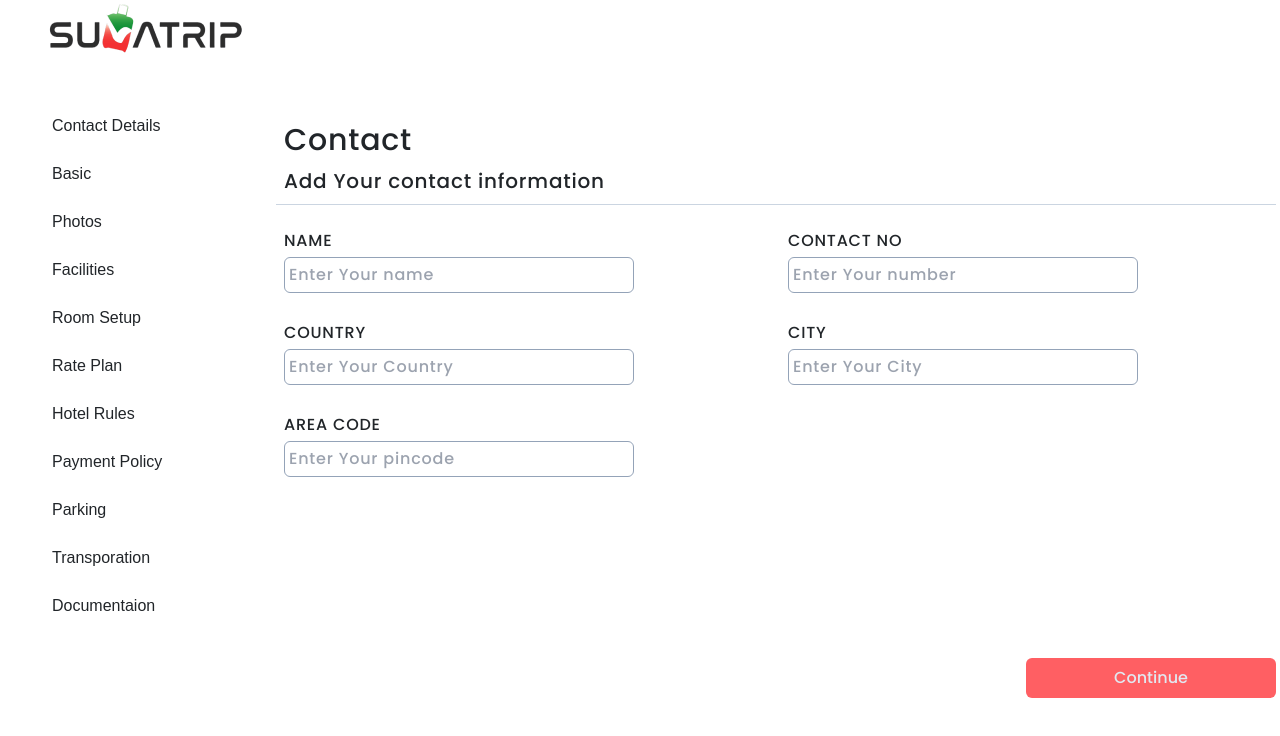
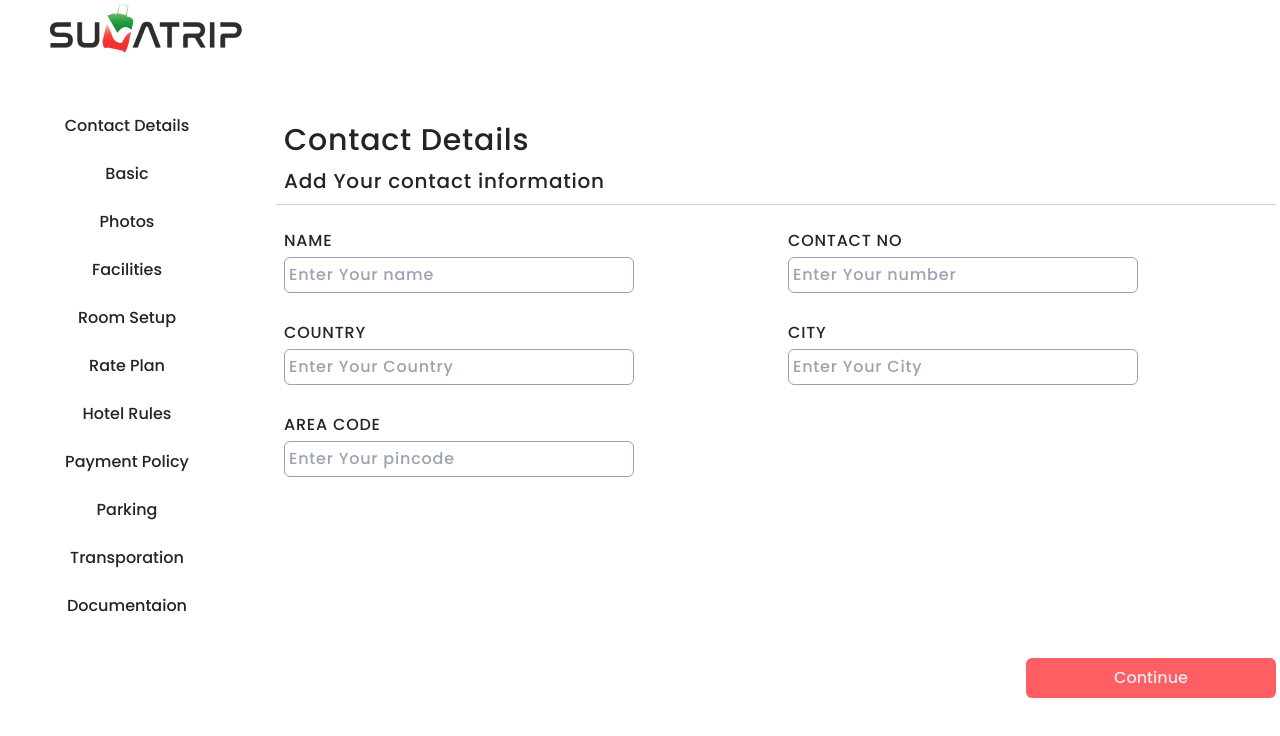
Before and after one commit to ishaanw007/suvatripadmin, a React (Create React App) app: page /contact in a window 1280 px wide. Shown: the top 736 px of the page. Built offline with nearby package versions, Linux system fonts and the light colour scheme.

Commit message:
Update contact form heading && SideBar style

```diff
--- a/src/Components/Contact/Contactform.jsx
+++ b/src/Components/Contact/Contactform.jsx
@@ -39,7 +39,7 @@ function Contactform() {
             <div style={{ fontFamily: `'Poppins', sans-serif` }} className=' w-full md:w-[1000px]  h-screen md:h-[550px] mt-5 overflow-x-hidden overflow-y-auto'>
                 <div className='w-full h-auto  md:h-[500px] rounded-lg tracking-wider'>
                     <div className='px-2 md:px-5 py-2 mb-1 border-b-[1px] border-slate-300'>
-                        <h3 className='text-[30px] font-[500] my-2'>Contact</h3>
+                        <h3 className='text-[30px] font-[500] my-2'>Contact Details</h3>
                         <p className='text-[20px] font-[400]'>Add Your contact information</p>
                     </div>
 
--- a/src/Components/Sidebar.jsx
+++ b/src/Components/Sidebar.jsx
@@ -1,74 +1,157 @@
-import React from 'react'
-import { Link } from 'react-router-dom'
-
+import React, { useState } from "react";
+import { Link } from "react-router-dom";
 
 function Sidebar() {
+  const [selectedLink, setSelectedLink] = useState(null);
 
+  const handleLinkClick = (index) => {
+     setSelectedLink(index);
+   };
 
   return (
-        <div className='hidden md:block h-[550px]  mt-5'>
-            <div style={{ fontFamily: `'Josefin Sans', sans-serif` }} class="container text-center px-5">
-                <div class="col w-[150px] text-left">
+    <div className="hidden md:block h-[550px]  mt-5">
+      <div
+        style={{ fontFamily: `'Poppins', sans-serif` }}
+        class="container text-center px-5"
+      >
+        <div class="col w-[150px] text-center">
           <Link to="/contact/">
-                        <div class="col  my-2 py-2 rounded-md hover:bg-[#ff5f63] cursor-pointer ease-in-out duration-200">
+            <div
+              className={`col my-2 py-2 rounded-md cursor-pointer ease-in-out duration-200 ${
+                selectedLink === 1
+                  ? "bg-[#FF5F6326] text-[#FF5F63]"
+                  : "hover:bg-[#FF5F6326] hover:text-[#FF5F63]"
+              }`}
+              onClick={() => handleLinkClick(1)}
+            >
               Contact Details
             </div>
           </Link>
-                    <Link to='/contact/basic'>
-                        <div class="col  my-2 py-2 rounded-md hover:bg-[#ff5f63] cursor-pointer ease-in-out duration-200">
+          <Link to="/contact/basic">
+            <div
+              className={`col my-2 py-2 rounded-md cursor-pointer ease-in-out duration-200 ${
+                selectedLink === 2
+                  ? "bg-[#FF5F6326] text-[#FF5F63]"
+                  : "hover:bg-[#FF5F6326] hover:text-[#FF5F63]"
+              }`}
+              onClick={() => handleLinkClick(1)}
+            >
               Basic
             </div>
           </Link>
 
           <Link to="basic/photos">
-                        <div class="col  my-2 py-2 rounded-md hover:bg-[#ff5f63] cursor-pointer ease-in-out duration-200">
+            <div
+              className={`col my-2 py-2 rounded-md cursor-pointer ease-in-out duration-200 ${
+                selectedLink === 3
+                  ? "bg-[#FF5F6326] text-[#FF5F63]"
+                  : "hover:bg-[#FF5F6326] hover:text-[#FF5F63]"
+              }`}
+              onClick={() => handleLinkClick(1)}
+            >
               Photos
             </div>
           </Link>
           <Link to="basic/photos/facility">
-                        <div class="col  my-2 py-2 rounded-md hover:bg-[#ff5f63] cursor-pointer ease-in-out duration-200">
+            <div
+              className={`col my-2 py-2 rounded-md cursor-pointer ease-in-out duration-200 ${
+                selectedLink === 4
+                  ? "bg-[#FF5F6326] text-[#FF5F63]"
+                  : "hover:bg-[#FF5F6326] hover:text-[#FF5F63]"
+              }`}
+              onClick={() => handleLinkClick(1)}
+            >
               Facilities
             </div>
           </Link>
           <Link to="basic/photos/facility/room-setup">
-                        <div class="col my-2 py-2 rounded-md hover:bg-[#ff5f63] cursor-pointer ease-in-out duration-200">
+            <div
+              className={`col my-2 py-2 rounded-md cursor-pointer ease-in-out duration-200 ${
+                selectedLink === 5
+                  ? "bg-[#FF5F6326] text-[#FF5F63]"
+                  : "hover:bg-[#FF5F6326] hover:text-[#FF5F63]"
+              }`}
+              onClick={() => handleLinkClick(1)}
+            >
               Room Setup
             </div>
           </Link>
           <Link to="basic/photos/facility/room-setup/rate">
-                        <div class="col  my-2 py-2 rounded-md hover:bg-[#ff5f63] cursor-pointer ease-in-out duration-200">
+            <div
+              className={`col my-2 py-2 rounded-md cursor-pointer ease-in-out duration-200 ${
+                selectedLink === 6
+                  ? "bg-[#FF5F6326] text-[#FF5F63]"
+                  : "hover:bg-[#FF5F6326] hover:text-[#FF5F63]"
+              }`}
+              onClick={() => handleLinkClick(1)}
+            >
               Rate Plan
             </div>
           </Link>
           <Link to="basic/photos/facility/room-setup/rate/hotel-rules">
-                        <div class="col  my-2 py-2 rounded-md hover:bg-[#ff5f63] cursor-pointer ease-in-out duration-200">
+            <div
+              className={`col my-2 py-2 rounded-md cursor-pointer ease-in-out duration-200 ${
+                selectedLink === 7
+                  ? "bg-[#FF5F6326] text-[#FF5F63]"
+                  : "hover:bg-[#FF5F6326] hover:text-[#FF5F63]"
+              }`}
+              onClick={() => handleLinkClick(1)}
+            >
               Hotel Rules
             </div>
           </Link>
           <Link to="basic/photos/facility/room-setup/rate/hotel-rules/payment">
-                        <div class="col my-2 py-2 rounded-md hover:bg-[#ff5f63] cursor-pointer ease-in-out duration-200">
+            <div
+              className={`col my-2 py-2 rounded-md cursor-pointer ease-in-out duration-200 ${
+                selectedLink === 8
+                  ? "bg-[#FF5F6326] text-[#FF5F63]"
+                  : "hover:bg-[#FF5F6326] hover:text-[#FF5F63]"
+              }`}
+              onClick={() => handleLinkClick(1)}
+            >
               Payment Policy
             </div>
           </Link>
           <Link to="basic/photos/facility/room-setup/rate/hotel-rules/payment/park">
-                        <div class="col my-2 py-2 rounded-md hover:bg-[#ff5f63] cursor-pointer ease-in-out duration-200">
+            <div
+              className={`col my-2 py-2 rounded-md cursor-pointer ease-in-out duration-200 ${
+                selectedLink === 9
+                  ? "bg-[#FF5F6326] text-[#FF5F63]"
+                  : "hover:bg-[#FF5F6326] hover:text-[#FF5F63]"
+              }`}
+              onClick={() => handleLinkClick(1)}
+            >
               Parking
             </div>
           </Link>
           <Link to="basic/photos/facility/room-setup/rate/hotel-rules/payment/park/transportation">
-                        <div class="col  my-2 py-2 rounded-md hover:bg-[#ff5f63] cursor-pointer ease-in-out duration-200">
+            <div
+              className={`col my-2 py-2 rounded-md cursor-pointer ease-in-out duration-200 ${
+                selectedLink === 10
+                  ? "bg-[#FF5F6326] text-[#FF5F63]"
+                  : "hover:bg-[#FF5F6326] hover:text-[#FF5F63]"
+              }`}
+              onClick={() => handleLinkClick(1)}
+            >
               Transporation
             </div>
           </Link>
           <Link to="basic/photos/facility/room-setup/rate/hotel-rules/payment/park/transportation/document">
-                        <div class="col  my-2 py-2 rounded-md hover:bg-[#ff5f63] cursor-pointer ease-in-out duration-200">
+            <div
+              className={`col my-2 py-2 rounded-md cursor-pointer ease-in-out duration-200 ${
+                selectedLink === 11
+                  ? "bg-[#FF5F6326] text-[#FF5F63]"
+                  : "hover:bg-[#FF5F6326] hover:text-[#FF5F63]"
+              }`}
+              onClick={() => handleLinkClick(1)}
+            >
               Documentaion
             </div>
           </Link>
         </div>
       </div>
     </div>
-    )
+  );
 }
 
-export default Sidebar
+export default Sidebar;
```
Lines whose indentation alone changed are shown as unchanged.
